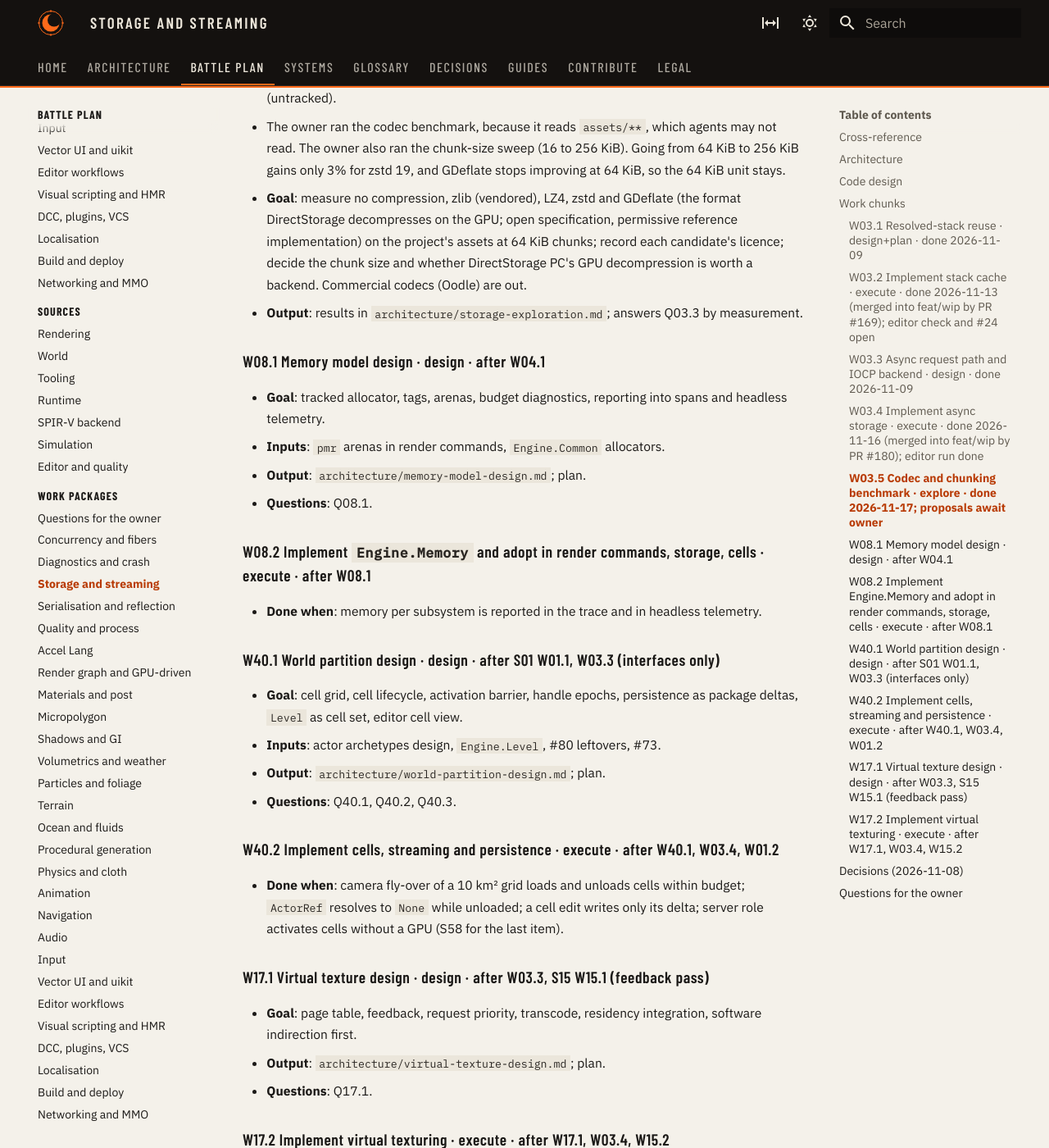
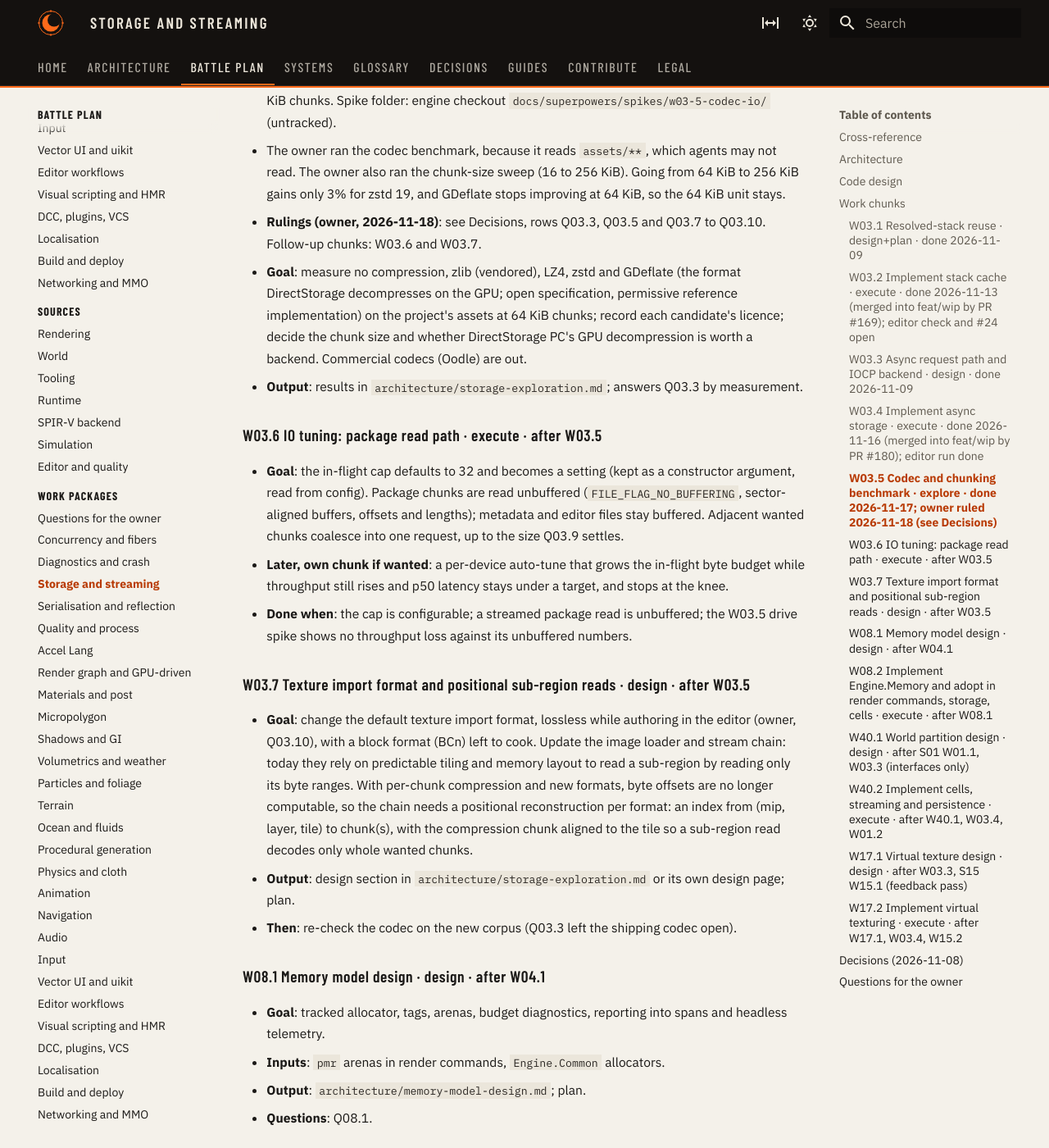
Before and after one commit to Heliogrim/Heliogrim-Pages, an MkDocs documentation site: the page built from docs/plan/work/storage-streaming.md, in a window 1280 px wide and 1400 px high, scrolled down 7085 px. Shown: the whole window at 82% size. Built offline with MkDocs 1.6.1 and Material for MkDocs 9.7.7, drawn with Linux system fonts in a browser that asks for light colours; a script that is not in the unit is left out; some of the changed text lies outside the part shown.

Commit message:
docs(storage): W03.5 owner rulings, W03.6 and W03.7 chunks

```diff
--- a/docs/plan/work/storage-streaming.md
+++ b/docs/plan/work/storage-streaming.md
@@ -90,7 +90,7 @@ Placement: `Engine.Storage.Backend/{IoRequest,IoQueue,IoBackend,Iocp}.{hpp,cpp}`
 
 - **Done when**: 1,000 concurrent requests across three priorities complete through the IO thread with priorities honoured; cancellation observed; no `todo_panic` on the storage query and mutation path (registry removal excluded, see Scope).
 
-### W03.5 Codec and chunking benchmark · explore · done 2026-11-17; proposals await owner
+### W03.5 Codec and chunking benchmark · explore · done 2026-11-17; owner ruled 2026-11-18 (see Decisions)
 
 - **Result (codecs)**: the owner ran the 64 KiB codec benchmark ([storage exploration](../../architecture/storage-exploration.md) 6.2).
   - The corpus has no BCn textures: all 985 MiB are raw RGBA8, RGBA16F and RGBA32F, none supercompressed.
@@ -110,8 +110,22 @@ Placement: `Engine.Storage.Backend/{IoRequest,IoQueue,IoBackend,Iocp}.{hpp,cpp}`
   - The codec tool is built: zlib 1.3.1, libdeflate, GDeflate, LZ4 1.10.0 and zstd 1.5.7, 16 to 256 KiB chunks. Spike folder: engine checkout `docs/superpowers/spikes/w03-5-codec-io/` (untracked).
   - The owner ran the codec benchmark, because it reads `assets/**`, which agents may not read. The owner also ran the chunk-size sweep (16 to 256 KiB). Going from 64 KiB to 256 KiB gains only 3% for zstd 19, and GDeflate stops improving at 64 KiB, so the 64 KiB unit stays.
 
+- **Rulings (owner, 2026-11-18)**: see Decisions, rows Q03.3, Q03.5 and Q03.7 to Q03.10. Follow-up chunks: W03.6 and W03.7.
+
 - **Goal**: measure no compression, zlib (vendored), LZ4, zstd and GDeflate (the format DirectStorage decompresses on the GPU; open specification, permissive reference implementation) on the project's assets at 64 KiB chunks; record each candidate's licence; decide the chunk size and whether DirectStorage PC's GPU decompression is worth a backend. Commercial codecs (Oodle) are out.
 - **Output**: results in `architecture/storage-exploration.md`; answers Q03.3 by measurement.
+
+### W03.6 IO tuning: package read path · execute · after W03.5
+
+- **Goal**: the in-flight cap defaults to 32 and becomes a setting (kept as a constructor argument, read from config). Package chunks are read unbuffered (`FILE_FLAG_NO_BUFFERING`, sector-aligned buffers, offsets and lengths); metadata and editor files stay buffered. Adjacent wanted chunks coalesce into one request, up to the size Q03.9 settles.
+- **Later, own chunk if wanted**: a per-device auto-tune that grows the in-flight byte budget while throughput still rises and p50 latency stays under a target, and stops at the knee.
+- **Done when**: the cap is configurable; a streamed package read is unbuffered; the W03.5 drive spike shows no throughput loss against its unbuffered numbers.
+
+### W03.7 Texture import format and positional sub-region reads · design · after W03.5
+
+- **Goal**: change the default texture import format, lossless while authoring in the editor (owner, Q03.10), with a block format (BCn) left to cook. Update the image loader and stream chain: today they rely on predictable tiling and memory layout to read a sub-region by reading only its byte ranges. With per-chunk compression and new formats, byte offsets are no longer computable, so the chain needs a positional reconstruction per format: an index from (mip, layer, tile) to chunk(s), with the compression chunk aligned to the tile so a sub-region read decodes only whole wanted chunks.
+- **Output**: design section in `architecture/storage-exploration.md` or its own design page; plan.
+- **Then**: re-check the codec on the new corpus (Q03.3 left the shipping codec open).
 
 ### W08.1 Memory model design · design · after W04.1
 
@@ -159,6 +173,12 @@ Placement: `Engine.Storage.Backend/{IoRequest,IoQueue,IoBackend,Iocp}.{hpp,cpp}`
 | Q03.6 (2026-11-09) | A dropped batch future never cancels. `IoRequest` carries an optional `Arci<void> keepAlive` that the batch holds until the request completes, so a dropped future with an owned buffer is safe. `IoFileBlob` leaves it empty. [Storage design](../../architecture/storage-design.md) 2.4. |
 | Q40.2 (input) | World scope stated by the owner for the partition design: massive terrains; multi-layered terrain-scale tunnel systems; gigantic caves holding whole kingdoms; giant forests with villages inside trees; wide grasslands, swamps, volcanoes, mountain ranges and borders; wide oceans. The 2D versus 3D cell question (and the cell-size question Q40.1) is decided against this scope; pros and cons are in the conversation record of 2026-11-09. |
 | Q40.1 | Recommendation accepted as the starting point: fixed leaf cells (256 m to start; forest and cave interiors decide the final size) under a quadtree used for streaming priority and server interest, with persistence and ownership at the leaf only. Empty leaves hold no package. The design must get the split right between extreme actor and asset density and wide open, loosely populated regions; the owner points at a VSBVH as the kind of structure that shines there. |
+| Q03.3 (2026-11-18) | **LZ4HC 9 per 64 KiB chunk**, not the zstd proposal: about one core at full drive speed (ratio 1.29) and fast reads. The chunk table records the codec per chunk, so a later switch is a re-cook. DirectStorage, if it comes, needs GDeflate anyway. The codec for cook and shipping builds is searched later (W03.7 corpus). [Storage exploration](../../architecture/storage-exploration.md) 6.2. |
+| Q03.5 (2026-11-18) | Default cap lowered from 64 to **32** and made a setting (W03.6). Measuring the drive at runtime to auto-adjust, for shipped games, is a candidate follow-up. |
+| Q03.7 (2026-11-18) | Package chunks are read unbuffered; buffered reads stay for metadata and editor files. Decided on the measurement (cold buffered reads 3.8 times slower). |
+| Q03.8 (2026-11-18) | No DirectStorage backend now; kept in view (GDeflate, `VK_EXT_memory_decompression`). |
+| Q03.9 (open) | IO request size: the "at least 256 KiB" proposal and its relation to the cap. Owner asked whether 256 KiB at 32 in flight already over-saturates the drive; answered in the conversation of 2026-11-18, ruling pending. |
+| Q03.10 (2026-11-18) | Texture import default changes; lossless while authoring in the editor. The image loader and stream chain need a positional reconstruction per format for sub-region reads (W03.7). |
 | Q40.2 | 2D columns with explicit, authored height layers (surface, cave levels), each with its own height band and packages; terrain and ocean stay on the 2D grid; streaming picks layers by player height and known connections. 3D cubes rejected for now. |
 
 ## Questions for the owner
```
Also changed, not shown: docs/architecture/storage-exploration.md (+1 -1 lines), docs/architecture/timeline.md (+1 -0 lines), docs/plan/work/index.md (+2 -2 lines).
